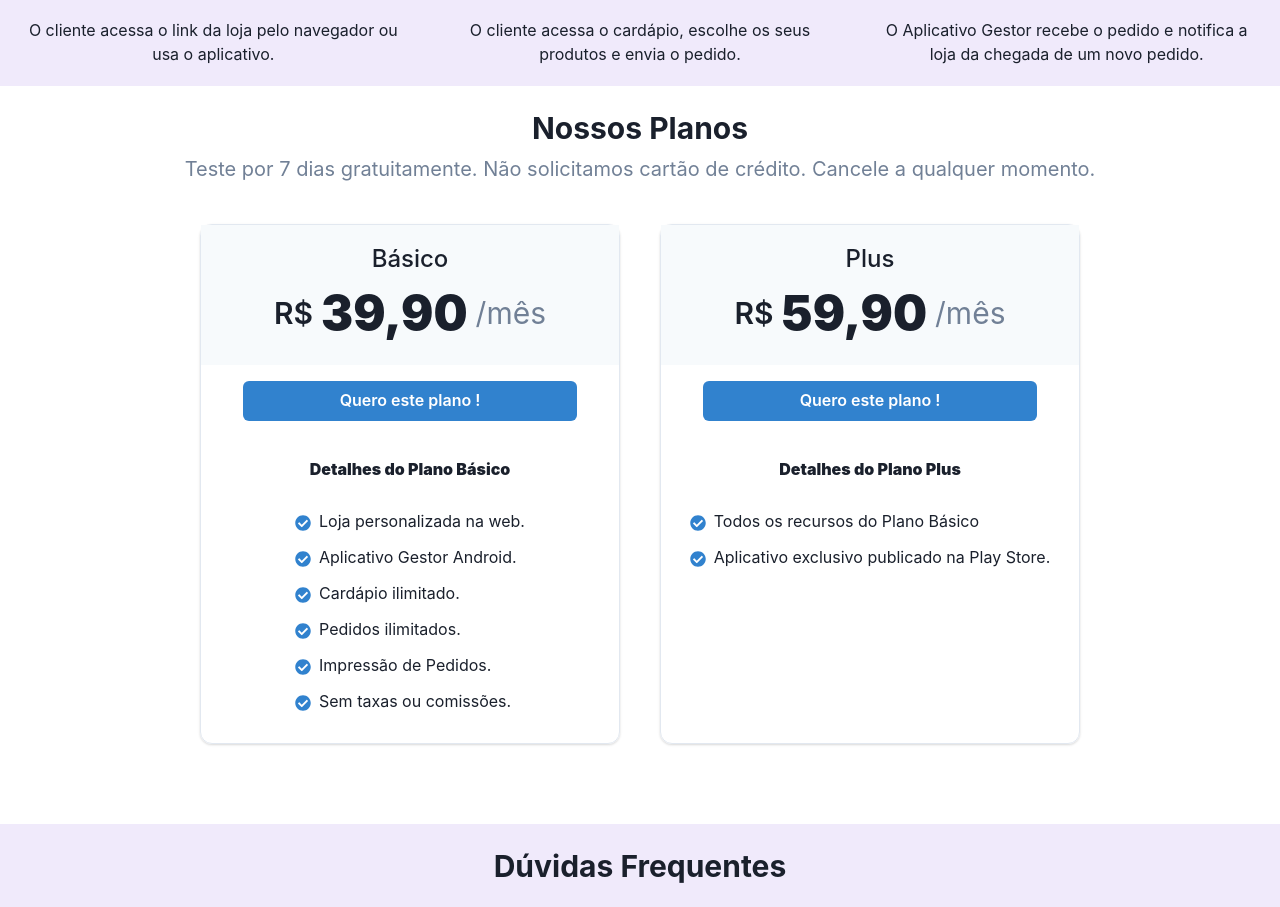
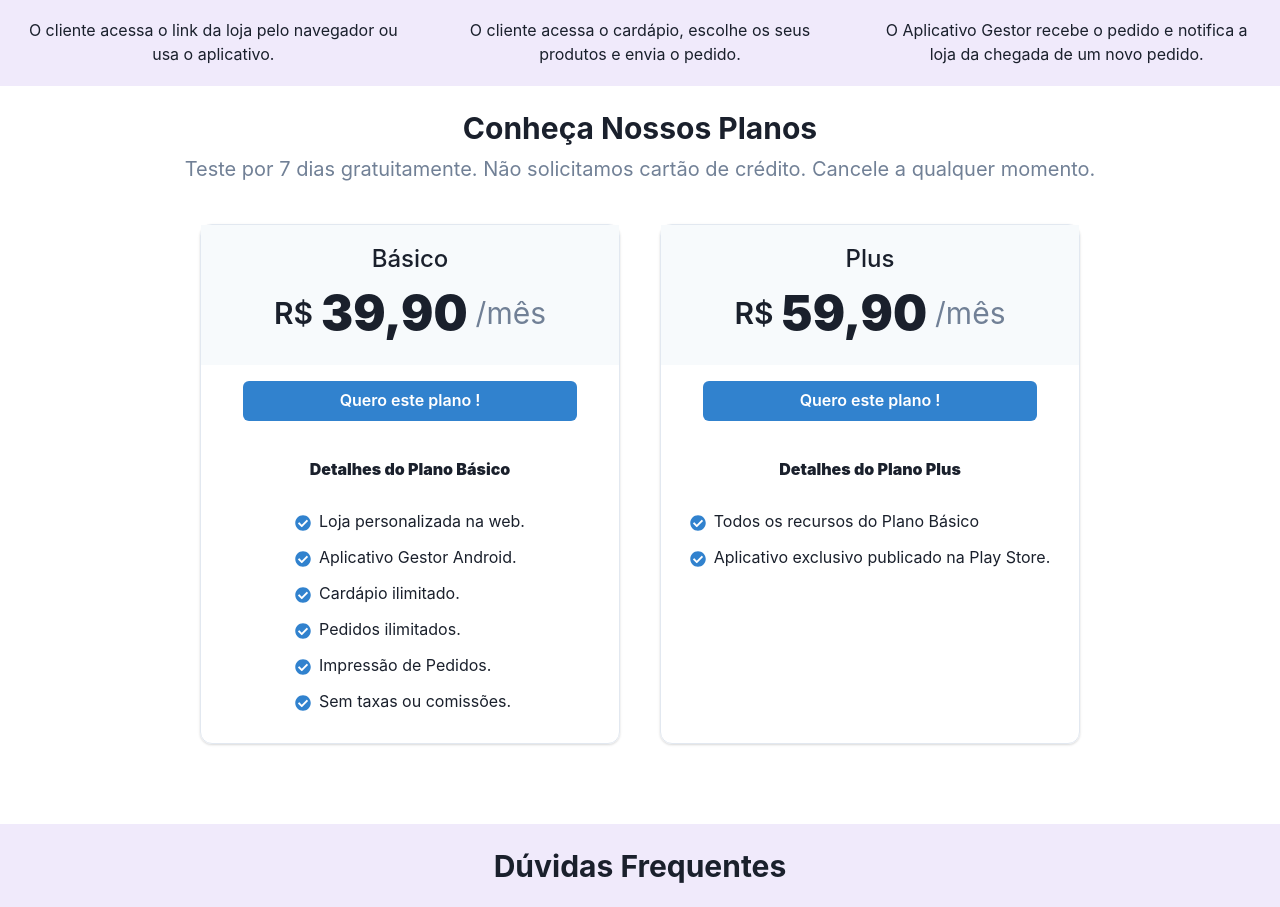
Before and after one commit to jccintr/delivery-page, a React (Create React App) app: page / in a window 1280 px wide. Shown: the part 1706-2613 px from the top of the page. Built offline with nearby package versions, Linux system fonts and the light colour scheme.

Commit message:
alterado icone

```diff
--- a/src/components/Planos.jsx
+++ b/src/components/Planos.jsx
@@ -35,7 +35,7 @@ const Planos = () => {
     return (
         <Box py={6}>
           <VStack spacing={2} textAlign="center">
-            <Heading as="h1" fontSize={['2xl','2xl','3xl']}>Nossos Planos</Heading>
+            <Heading as="h1" fontSize={['2xl','2xl','3xl']}>Conheça Nossos Planos</Heading>
             <Text fontSize={['lg','lg','xl']} color={'gray.500'}>
               Teste por 7 dias gratuitamente. Não solicitamos cartão de crédito. Cancele a qualquer momento.
             </Text>
```
Also changed, not shown: 1 other file (tests, documents, lock files or other folders).
